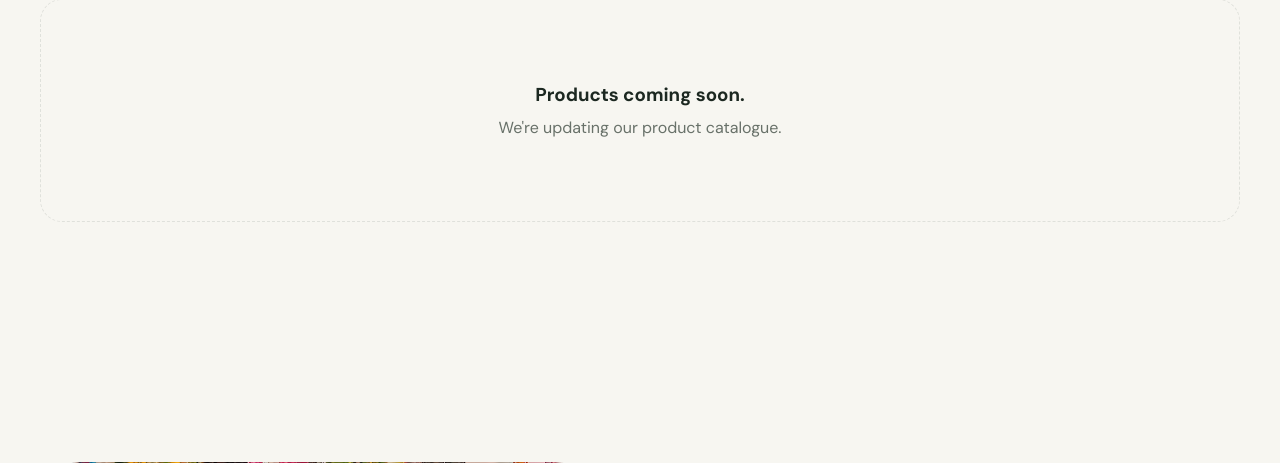
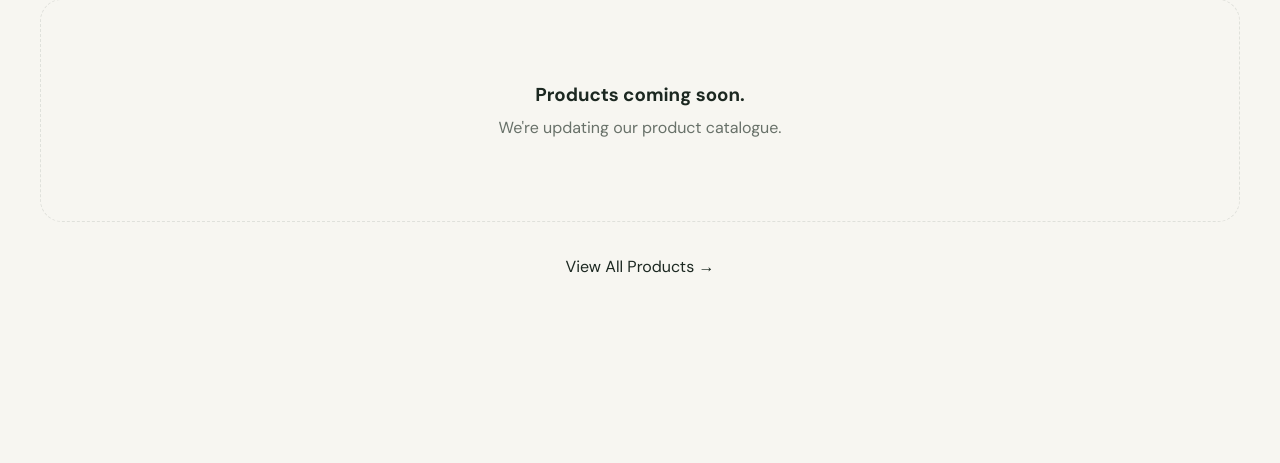
Before and after one commit to Sameergupta2304/balaji-kirana-store, a Django app: page / in a window 1280 px wide. Shown: the part 1952-2415 px from the top of the page. Run offline with Django 5.2, Linux system fonts and the light colour scheme; data that the repository does not hold is empty.

Commit message:
Limit homepage products and add view all button

```diff
--- a/static/css/style.css
+++ b/static/css/style.css
@@ -2479,6 +2479,13 @@ a.contact-card {
 
     object-fit: contain;
 }
+
+
+.products-view-all {
+    display: flex;
+    justify-content: center;
+    margin-top: 2rem;
+}
 /* =========================================================
    ANIMATIONS
 ========================================================= */
--- a/store/views.py
+++ b/store/views.py
@@ -17,7 +17,7 @@ def shop_info():
 def home(request):
     products = Product.objects.filter(
         is_featured=True
-    )[:6]
+    )[:3]
 
     context = {
         'products': products,
--- a/templates/home.html
+++ b/templates/home.html
@@ -259,6 +259,12 @@
     </div>
 
     {% endif %}
+    <div class="products-view-all">
+    <a href="{% url 'products' %}" class="btn btn-primary">
+        View All Products
+        <span aria-hidden="true">→</span>
+    </a>
+</div>
 
 </section>
 
```
